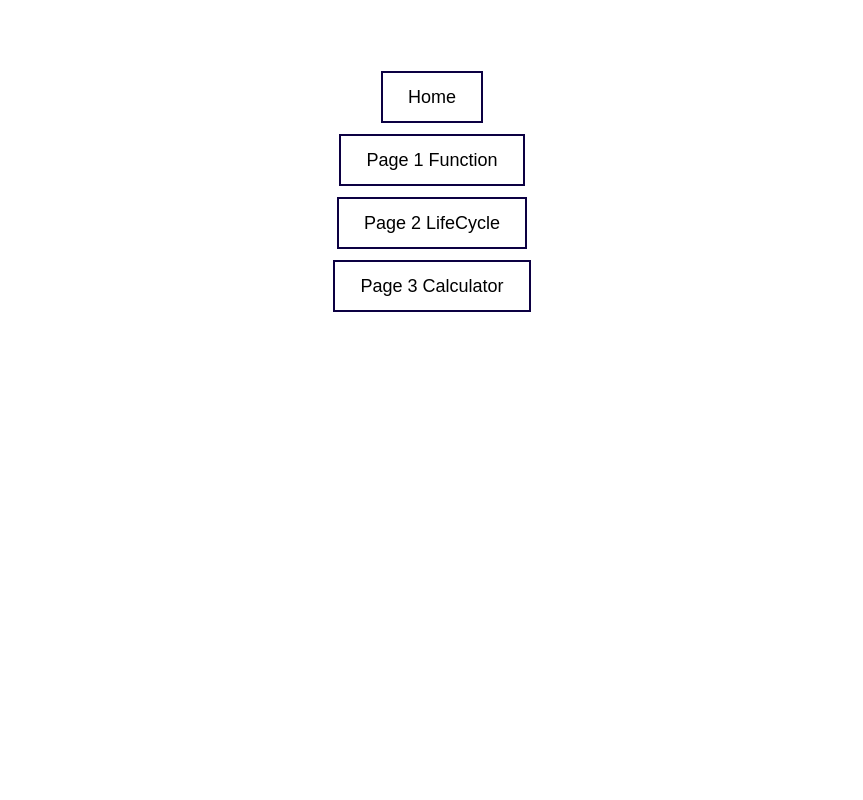
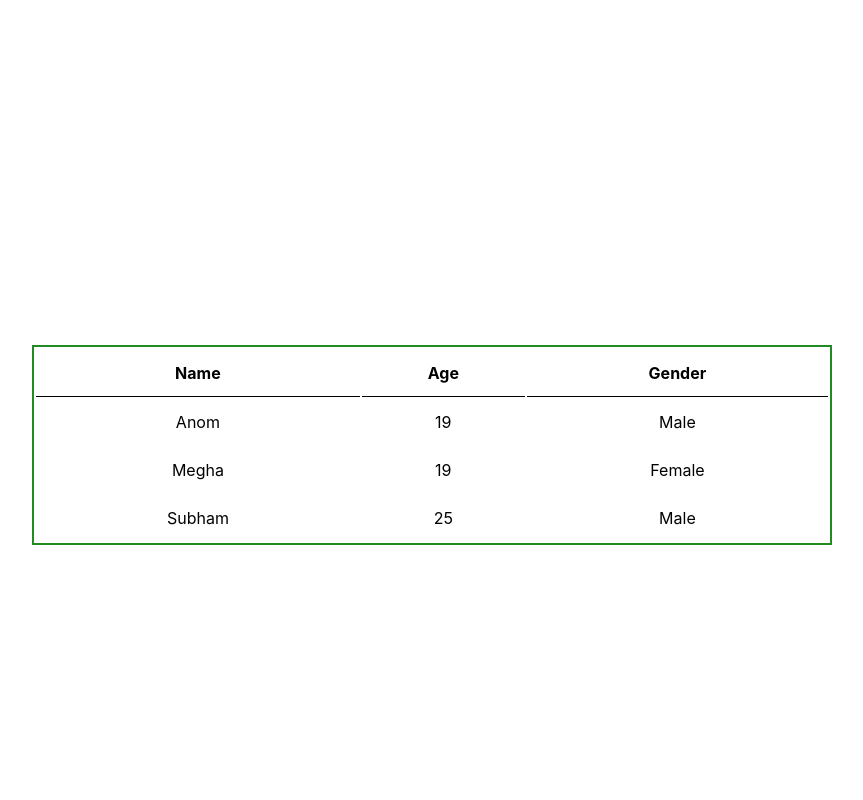
Before and after one commit to jordiascension/jordi-react-capgemini, a React (Create React App) app: page /page4 in a window 1280 px wide. Shown: the top 800 px of the page, without its empty margins (208-1071 px from the left). Built offline with nearby package versions, Linux system fonts and the light colour scheme.

Commit message:
Added React Table

```diff
--- a/src/App.js
+++ b/src/App.js
@@ -3,6 +3,7 @@
 import Page1 from"./components/Page1";
 import Page2 from"./components/Page2";
 import Page3 from"./components/Page3";
+import Page4 from"./components/Page4";
 
 
 function App() {
@@ -14,6 +15,7 @@
           <Route exact path="page1" element={<Page1 />} />
           <Route exact path="page2" element={<Page2 />} />
           <Route exact path="page3" element={<Page3 />} />
+          <Route exact path="page4" element={<Page4 />} />
         </Routes>
         <div className="list">
           <ul>
@@ -21,6 +23,7 @@
             <li><Link to="page1">Page 1 Function</Link></li>
             <li><Link to="page2">Page 2 LifeCycle</Link></li>
             <li><Link to="page3">Page 3 Calculator</Link></li>
+            <li><Link to="page4">Page 4 Table</Link></li>
           </ul>
         </div>
       </Router>
--- /dev/null
+++ b/src/components/Page4.css
@@ -0,0 +1,21 @@
+.Page4 {
+    width: 100%;
+    height: 100vh;
+    display: flex;
+    justify-content: center;
+    align-items: center;
+  }
+
+  table {
+    border: 2px solid forestgreen;
+    width: 800px;
+    height: 200px;
+  }
+
+  th {
+    border-bottom: 1px solid black;
+  }
+
+  td {
+    text-align: center;
+  }
--- /dev/null
+++ b/src/components/Page4.js
@@ -0,0 +1,33 @@
+import './Page4.css';
+// Example of a data array that
+// you might receive from an API
+const data = [
+    { name: "Anom", age: 19, gender: "Male" },
+    { name: "Megha", age: 19, gender: "Female" },
+    { name: "Subham", age: 25, gender: "Male"},
+  ]
+
+  function Page4() {
+    return (
+      <div className="Page4">
+        <table>
+          <tr>
+            <th>Name</th>
+            <th>Age</th>
+            <th>Gender</th>
+          </tr>
+          {data.map((val, key) => {
+            return (
+              <tr key={key}>
+                <td>{val.name}</td>
+                <td>{val.age}</td>
+                <td>{val.gender}</td>
+              </tr>
+            )
+          })}
+        </table>
+      </div>
+    );
+  }
+
+  export default Page4;
```
